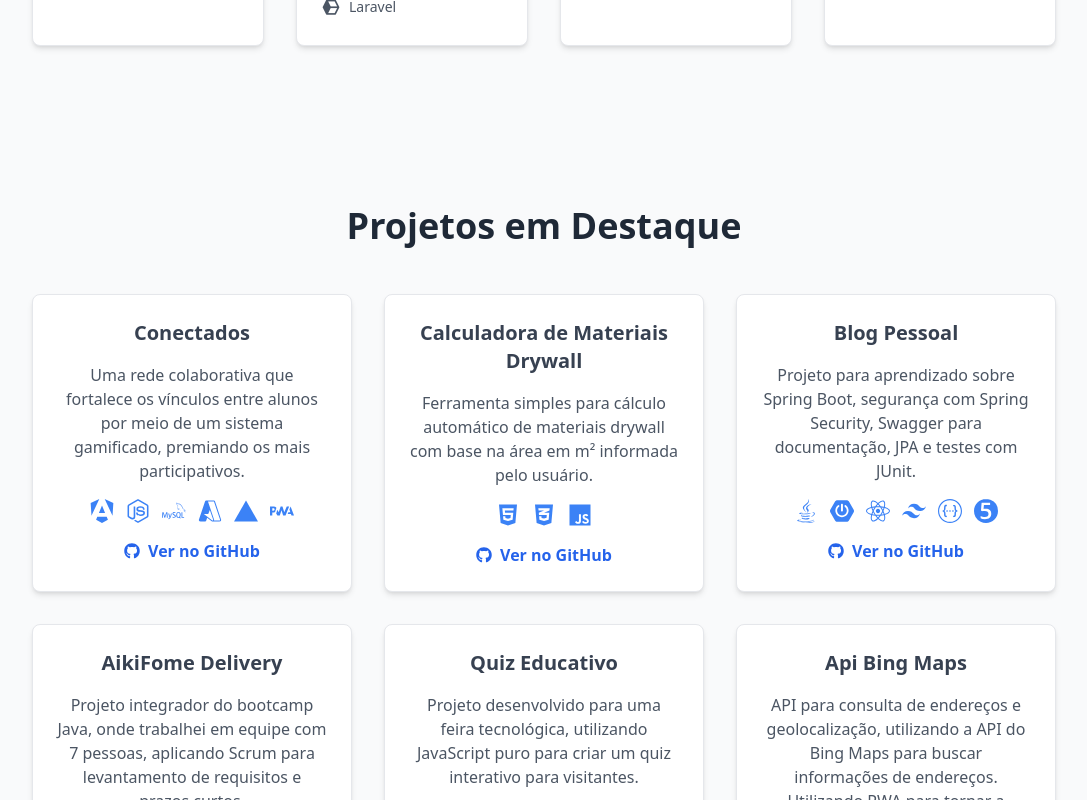
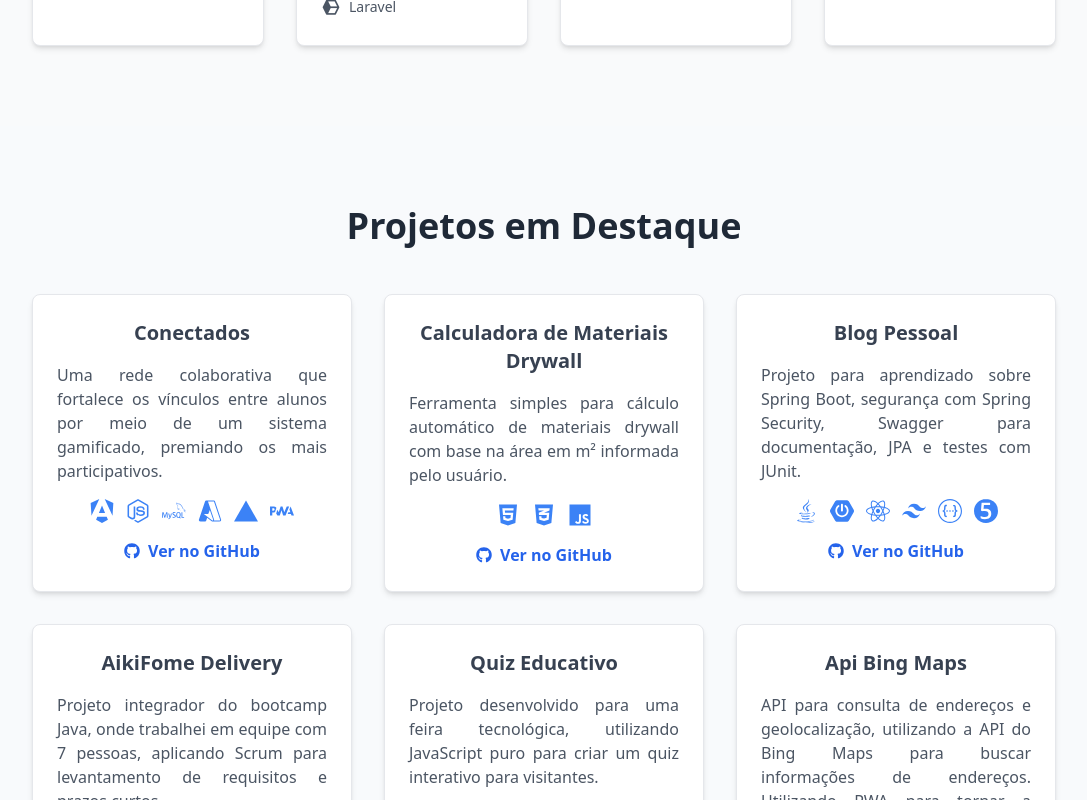
Before and after one commit to rudr1gu/Portifolio, a React (Vite) app: page / in a window 1280 px wide. Shown: the part 2300-3100 px from the top of the page, without its empty margins (96-1183 px from the left). Built offline with nearby package versions, Linux system fonts and the light colour scheme.

Commit message:
:sparkles: feat: Refactor Project and ProjectCard components for improved layout and text alignment

```diff
--- a/src/components/project/Project.tsx
+++ b/src/components/project/Project.tsx
@@ -3,7 +3,7 @@ import projects from "./Projects";
 
 const Project = () => {
     return (
-        <section className="py-20 px-4 bg-gray-50 dark:bg-gray-900">
+        <section className="py-20 px-4 dark:bg-gray-900">
             <div className="max-w-5xl mx-auto text-center">
                 <h2 className="text-4xl font-bold text-gray-800 dark:text-white mb-12">Projetos em Destaque</h2>
                 <div className="grid grid-cols-1 sm:grid-cols-2 lg:grid-cols-3 gap-8">
--- a/src/components/project/projectcard/ProjectCard.tsx
+++ b/src/components/project/projectcard/ProjectCard.tsx
@@ -12,7 +12,7 @@ const ProjectCard = ({ title, description, tags, repo }: ProjectCardProps) => {
     return (
         <div className="relative p-6 bg-white dark:bg-gray-800 rounded-lg border border-gray-200 dark:border-gray-700 shadow-md hover:shadow-xl transition-all duration-300 transform hover:-translate-y-2">
             <h3 className="text-xl font-semibold text-gray-700 dark:text-white mb-4 text-center">{title}</h3>
-            <p className="text-gray-600 dark:text-gray-300 mb-4 text-center">{description}</p>
+            <p className="text-gray-600 dark:text-gray-300 mb-4 text-justify">{description}</p>
             <div className="flex justify-center flex-wrap gap-3 mb-4">
                 {tags.map((Icon, index) => (
                     <span key={index} className="text-blue-500 dark:text-blue-400 text-2xl">
```
